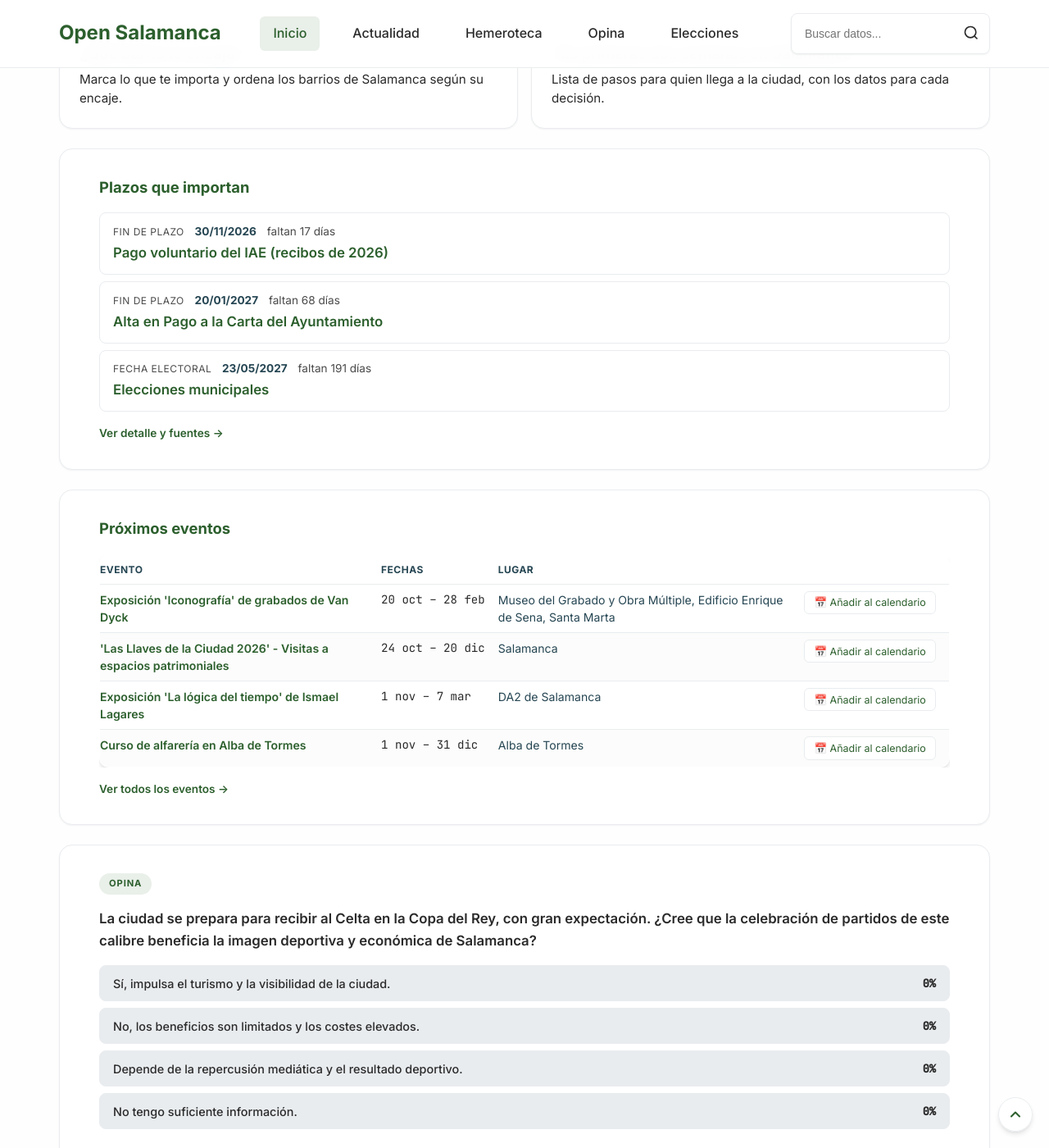
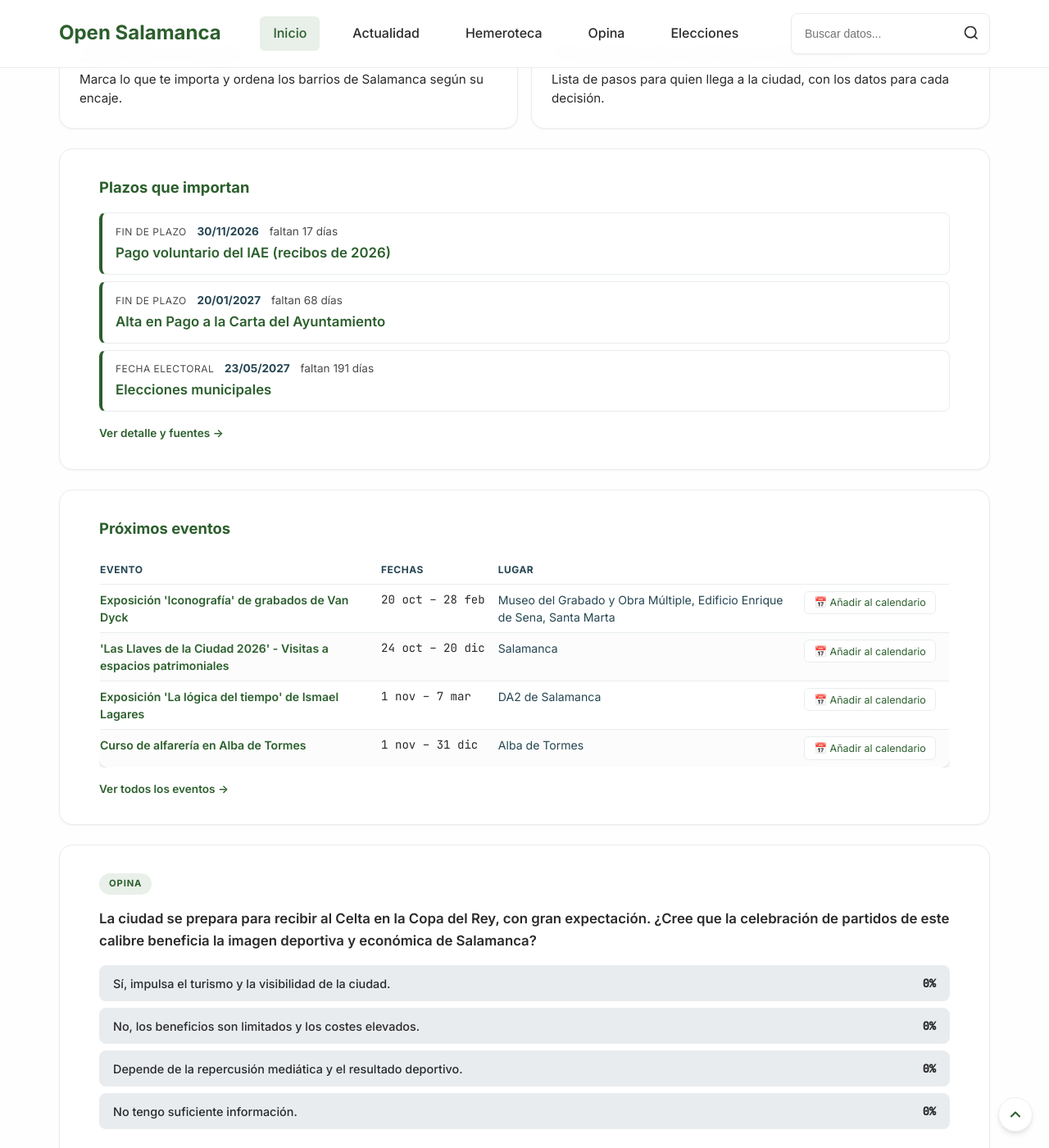
Before and after one commit to Emirodgar/w-open-salamanca, a Jekyll site: the page built from index.html, in a window 1280 px wide and 1400 px high, scrolled down 904 px. Shown: the whole window at 82% size. Built offline with Jekyll 4.4.1, drawn with Linux system fonts in a browser that asks for light colours; nearby versions of some CDN libraries; some of the changed text lies outside the part shown.

Commit message:
Renderiza la home en servidor y ajusta estilos de plazos
- Cifras, resumen semanal, año del pie y enlace al esquema XML salen en el HTML
- Categorías con tilde en la home (claves internas sin cambios)
- Tarjetas de plazos con borde izquierdo verde y espacio bajo la tabla

Co-Authored-By: Claude Sonnet 5.5 <noreply@anthropic.com>

```diff
--- a/_includes/plazos.html
+++ b/_includes/plazos.html
@@ -22,9 +22,9 @@
 <style>
 	/* El sitio añade viñeta, sangría y márgenes a todos los ul/li/p: aquí se anulan */
 	.plazos .plazos-lista { list-style: none; margin: 0; padding: 0; display: grid; gap: var(--spacing-sm); line-height: 1.4; }
-	.plazos .plazos-item { position: static; margin: 0; padding: 0.8rem 1rem; border: 1px solid var(--border-color); border-radius: 8px; background: #fff; }
+	.plazos .plazos-item { position: static; margin: 0; padding: 0.8rem 1rem; border: 1px solid var(--border-color); border-left: 4px solid var(--primary-color); border-radius: 8px; background: #fff; }
 	.plazos .plazos-item::before { content: none; }
-	.plazos .plazos-item.plazos-urgente { border-color: var(--error-color); background: #fff8f7; }
+	.plazos .plazos-item.plazos-urgente { border-left-color: var(--error-color); background: #fff8f7; }
 	.plazos .plazos-cab { display: flex; flex-wrap: wrap; gap: 0.2rem 0.8rem; align-items: baseline; font-size: 0.85rem; color: #4a4a4a; }
 	.plazos .plazos-tipo { text-transform: uppercase; letter-spacing: 0.04em; font-size: 0.75rem; }
 	.plazos .plazos-fecha { font-weight: 700; color: var(--neutral-color); }
--- a/_layouts/default.html
+++ b/_layouts/default.html
@@ -416,7 +416,7 @@
             </div>
 
             <div class="footer-bottom">
-                <p>&copy; <span id="footerYear">2025</span> Open Salamanca. Proyecto creado por <a href="/autor">Emilio</a>.</p>
+                <p>&copy; <span id="footerYear">{{ site.time | date: "%Y" }}</span> Open Salamanca. Proyecto creado por <a href="/autor">Emilio</a>.</p>
                 <p>Datos bajo licencia <a href="https://creativecommons.org/licenses/by/4.0/">CC BY 4.0</a> · <a href="/acerca-de">Acerca de</a> · <a href="/sobre-nosotros">Sobre nosotros</a> · <a href="/metodologia">Metodología</a> · <a href="/autor">Autor</a> · <a href="/contacto">Contacto</a> · <a href="/privacidad">Privacidad</a></p>
             </div>
         </div>
--- a/assets/js/main.js
+++ b/assets/js/main.js
@@ -477,6 +477,12 @@ class OpenSalamanca {
             }));
     }
 
+    // La clave interna de la categoría va sin tildes (es el nombre de carpeta); aquí se muestra bien escrita.
+    categoryLabel(name) {
+        const labels = { 'Demografia': 'Demografía', 'Economia': 'Economía', 'Educacion': 'Educación', 'Politica': 'Política' };
+        return labels[name] || name;
+    }
+
     getCategoryIcon(category) {
         const icons = {
             'Demografia': '👥',
@@ -508,7 +514,7 @@ class OpenSalamanca {
                 <div class="category-icon">
                     <span style="font-size: 24px;">${category.icon}</span>
                 </div>
-                <h4 class="category-title"><a href="${category.url}">${category.name}</a></h4>
+                <h4 class="category-title"><a href="${category.url}">${this.categoryLabel(category.name)}</a></h4>
                 <p style="display:none;" class="category-count">${category.count} datasets</p>
             </div>
         `).join('');
@@ -576,6 +582,8 @@ class OpenSalamanca {
     }
 
     animateNumber(element, target) {
+        // Si el HTML ya trae la cifra (renderizada en el build), no se anima desde cero.
+        if (element.textContent.trim().replace(/\./g, '') === String(target)) return;
         let current = 0;
         const increment = target / 50;
         const timer = setInterval(() => {
--- a/index.html
+++ b/index.html
@@ -23,19 +46,19 @@ description: Portal de datos abiertos y colaborativos de la ciudad de Salamanca.
 
                 <div class="hero-stats">
                     <div class="stat-card">
-                        <div class="stat-number" id="totalDatasets">0</div>
+                        <div class="stat-number" id="totalDatasets">{{ n_datasets }}</div>
                         <div class="stat-label">Datasets</div>
                     </div>
                     <div class="stat-card">
-                        <div class="stat-number" id="totalCategories">0</div>
+                        <div class="stat-number" id="totalCategories">{{ n_categorias }}</div>
                         <div class="stat-label">Categorías</div>
                     </div>
                     <div class="stat-card">
-                        <div class="stat-number" id="totalViews">0</div>
+                        <div class="stat-number" id="totalViews">{{ n_este_anio }}</div>
                         <div class="stat-label">Publicados este año</div>
                     </div>
                     <div class="stat-card">
-                        <div class="stat-number" id="lastUpdate">Hoy</div>
+                        <div class="stat-number" id="lastUpdate">{{ ultima_txt }}</div>
                         <div class="stat-label">Última actualización</div>
                     </div>
                 </div>
@@ -50,8 +73,8 @@ description: Portal de datos abiertos y colaborativos de la ciudad de Salamanca.
                 <div class="actualidad-highlight-text">
                     <span class="actualidad-highlight-eyebrow">Actualidad</span>
                     <h3 class="actualidad-highlight-title">Lo más destacado de esta semana</h3>
-                    <p class="actualidad-highlight-summary" id="actualidadHighlightSummary">Cargando resumen…</p>
-                    <p class="actualidad-highlight-meta" id="actualidadHighlightMeta"></p>
+                    <p class="actualidad-highlight-summary" id="actualidadHighlightSummary"{% if actualidad_resumen != "" %} data-ssr="1"{% endif %}>{% if actualidad_resumen != "" %}{{ actualidad_resumen | split: "</p>" | first | remove_first: "<p>" }}{% else %}El resumen semanal se actualiza cada pocos días. Consulta el <a href="/actualidad">análisis de actualidad</a>.{% endif %}</p>
+                    <p class="actualidad-highlight-meta" id="actualidadHighlightMeta">{{ actualidad_periodo }}</p>
                 </div>
                 <div class="actualidad-highlight-actions">
                     <a href="/actualidad" class="btn btn-primary">Análisis de actualidad</a>
@@ -176,13 +200,12 @@ description: Portal de datos abiertos y colaborativos de la ciudad de Salamanca.
             </div>
 
             <div class="categories-grid" id="categoriesGrid">
-                {%- assign cat_pages = site.pages | where_exp: "p", "p.category" | sort: "title" -%}
                 {%- for c in cat_pages %}
                 <div class="category-card" onclick="window.location.href = '{{ c.url }}'">
                     <div class="category-icon">
                         <span style="font-size: 24px;">{% case c.category %}{% when 'Demografia' %}👥{% when 'Economia' %}💰{% when 'Educacion' %}🎓{% when 'Finanzas' %}📊{% when 'Movilidad' %}🚌{% when 'Urbanismo' %}🏙️{% when 'Turismo' %}🗺️{% when 'Mercado Laboral' %}💼{% when 'Medio Ambiente' %}🌱{% when 'Cultura y Ocio' %}🎭{% when 'Hacienda Local' %}🏛️{% when 'Politica' %}🗳️{% when 'Salud' %}🏥{% else %}📋{% endcase %}</span>
                     </div>
-                    <h4 class="category-title"><a href="{{ c.url }}">{{ c.category }}</a></h4>
+                    <h4 class="category-title"><a href="{{ c.url }}">{% include categoria-nombre.html n=c.category %}</a></h4>
                 </div>
                 {%- endfor %}
             </div>
@@ -196,14 +219,12 @@ description: Portal de datos abiertos y colaborativos de la ciudad de Salamanca.
                 <h2 class="section-title">Todos los datasets de Salamanca</h2>
                 <p class="section-description">Índice de las páginas de datos abiertos, agrupadas por categoría</p>
             </div>
-            {%- assign ds_pages = site.pages | where_exp: "p", "p.folder" | sort: "title" -%}
-            {%- assign folders = ds_pages | map: "folder" | uniq | sort %}
             <div class="home-index-grid">
             {%- for fo in folders %}
             {%- assign n = 0 %}
             {%- for d in ds_pages %}{% if d.folder == fo and d.sitemap != false %}{% assign n = n | plus: 1 %}{% endif %}{% endfor %}
                 <div class="home-index-card">
-                    <h3 class="home-index-cat"><span>{{ fo }}</span><span class="home-index-count">{{ n }}</span></h3>
+                    <h3 class="home-index-cat"><span>{% include categoria-nombre.html n=fo %}</span><span class="home-index-count">{{ n }}</span></h3>
                     <ul>
                         {%- for d in ds_pages %}{% if d.folder == fo and d.sitemap != false %}
                         <li><a href="{{ d.url }}">{{ d.title }}</a></li>
@@ -293,7 +314,7 @@ description: Portal de datos abiertos y colaborativos de la ciudad de Salamanca.
 
                     <div class="contribute-actions">
                         <button class="btn btn-primary" onclick="openUploadModal()">Subir Dataset</button>
-                        <a href="#" class="btn btn-secondary" onclick="downloadSchema()">Descargar Esquema XML</a>
+                        <a href="/dataset-schema.xsd" class="btn btn-secondary" download>Descargar Esquema XML</a>
                     </div>
                 </div>
 
--- a/plazos-salamanca.html
+++ b/plazos-salamanca.html
@@ -30,7 +30,7 @@ permalink: plazos-salamanca
 						<tr><td>ICIO (obras)</td><td>Al conceder la licencia, por autoliquidación</td></tr>
 					</tbody>
 				</table>
-				<p style="font-size: 0.9em; color: #4a4a4a;">Tipos, bonificaciones y fuentes de cada impuesto están en <a href="/impuestos-municipales-salamanca">impuestos municipales de Salamanca</a>. Puedes estimar lo que pagarás con <a href="/tus-impuestos-ayuntamiento-salamanca">tus impuestos al Ayuntamiento</a>.</p>
+				<p style="font-size: 0.9em; color: #4a4a4a; margin-top: var(--spacing-lg);">Tipos, bonificaciones y fuentes de cada impuesto están en <a href="/impuestos-municipales-salamanca">impuestos municipales de Salamanca</a>. Puedes estimar lo que pagarás con <a href="/tus-impuestos-ayuntamiento-salamanca">tus impuestos al Ayuntamiento</a>.</p>
 
 				<h2>¿Falta algún plazo?</h2>
 				<p>Si conoces una fecha límite que debería estar aquí (ayudas, matrículas, tasas, trámites), escríbenos desde <a href="/contacto">contacto</a> con el enlace a la fuente oficial. La añadimos cuando la comprobemos.</p>
```
Also changed, not shown: other parts of index.html (+25 -1 lines), _includes/categoria-nombre.html (added, +8 -0 lines).
